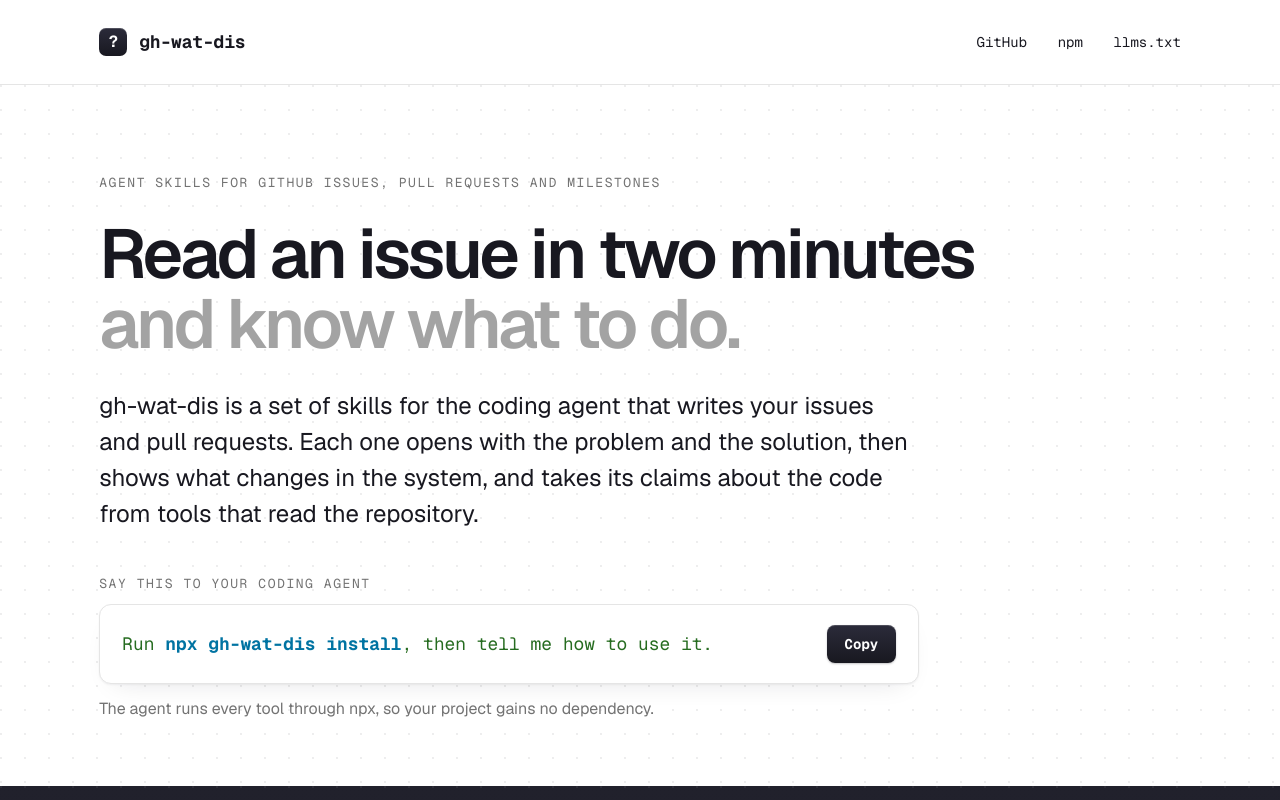
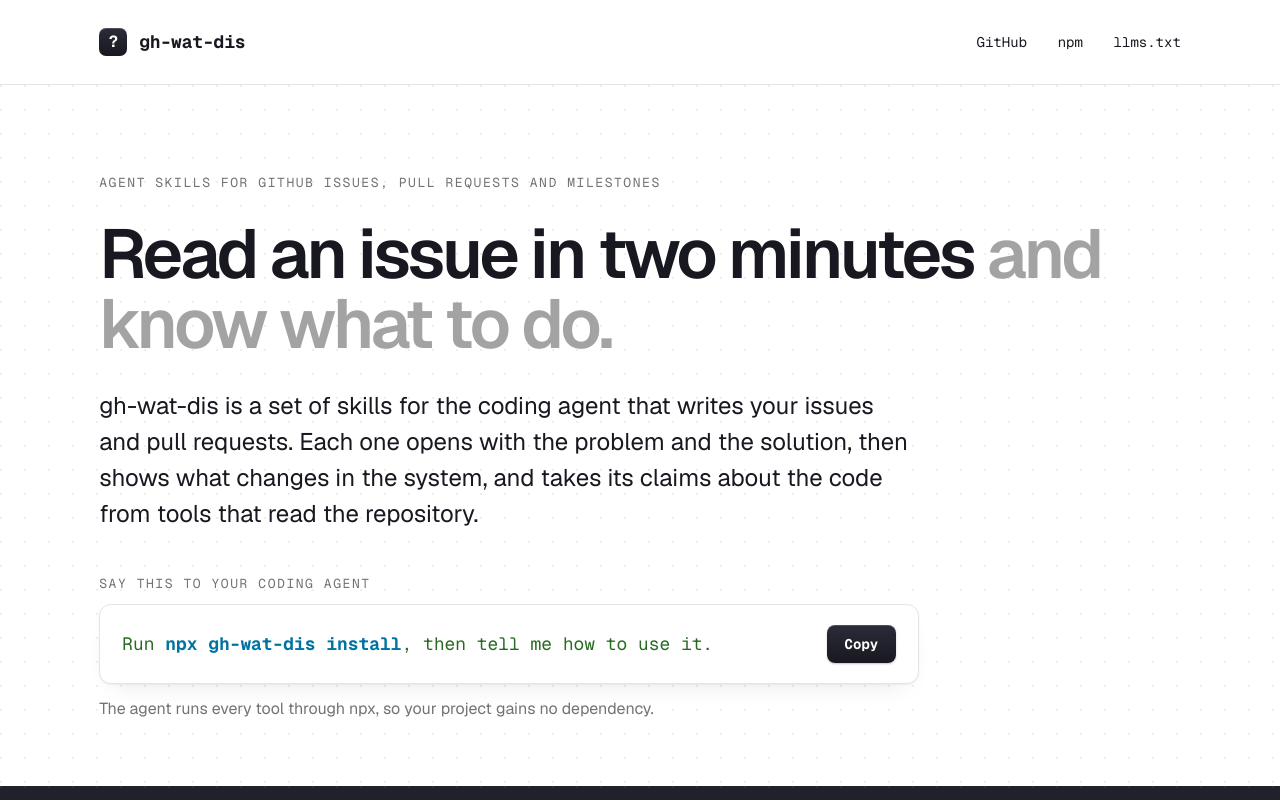
Before and after one commit to thejustinwalsh/gh-wat-dis, a website: page docs/index.html in a window 1280 px wide. Shown: the top 800 px of the page. Drawn offline with nearby package versions, Linux system fonts and the light colour scheme.

Commit message:
Let the two-tone headline wrap inline

```diff
--- a/docs/index.html
+++ b/docs/index.html
@@ -83,7 +83,7 @@
 
 .hero { background-image: radial-gradient(circle at 1px 1px, var(--dot) 1px, transparent 1.5px); background-size: 24px 24px; padding-top: clamp(56px, 7vw, 96px); padding-bottom: clamp(48px, 5vw, 72px); }
 .hero h1 { font-size: clamp(38px, 5.4vw, 76px); line-height: 1.02; letter-spacing: -0.045em; margin-top: 28px; text-wrap: initial; }
-.hero h1 span { display: block; color: var(--faint); }
+.hero h1 span { color: var(--faint); }
 .hero .lead { font-size: clamp(19px, 1.9vw, 24px); line-height: 1.5; max-width: 820px; margin-top: 28px; color: var(--strong); }
 .install { max-width: 820px; margin-top: 44px; }
 .prompt { display: flex; align-items: center; justify-content: space-between; gap: 20px; margin-top: 12px; padding: 20px 22px;
```
Also changed, not shown: docs/og.jpg.
